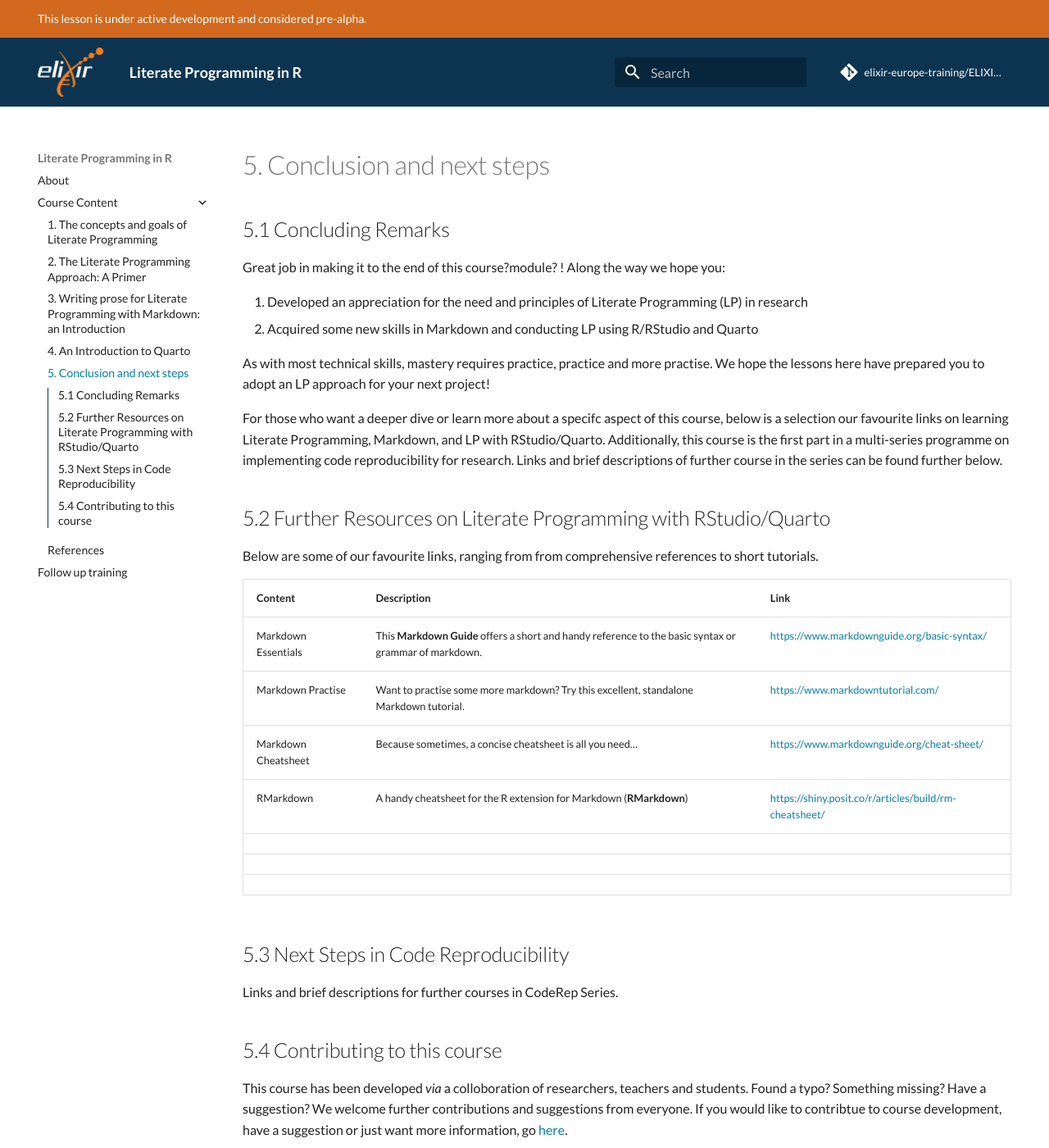
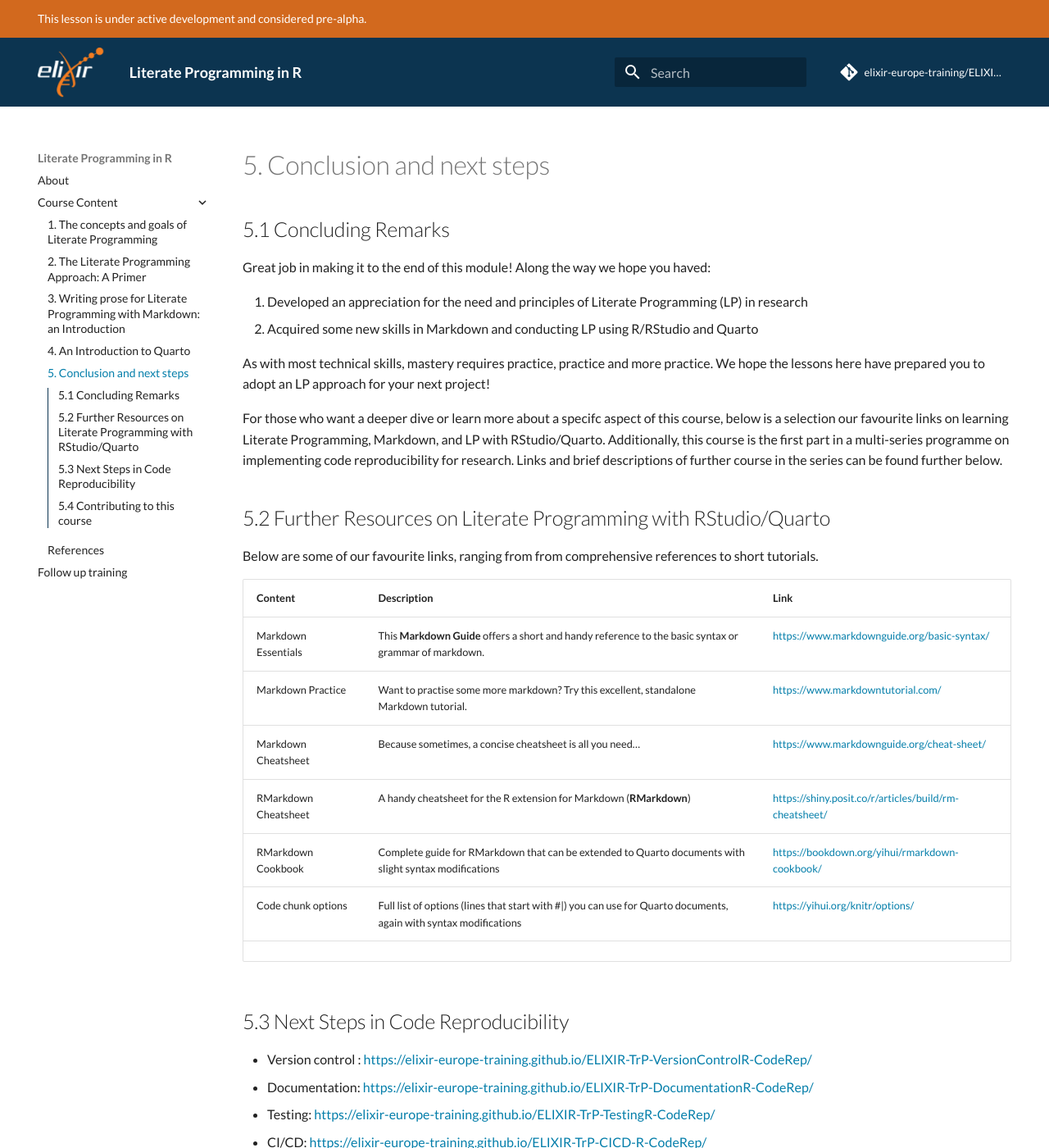
Before and after one commit to elixir-europe-training/ELIXIR-TrP-LiterateProgrammingR-CodeRep, an MkDocs documentation site: the page built from docs/chapters/chapter_05.md, in a window 1280 px wide and 1400 px high. Shown: the whole window at 82% size. Built offline with MkDocs 1.6.1 and Material for MkDocs 9.7.7, drawn with Linux system fonts in a browser that asks for light colours; comment, search, counter and statistics services are not loaded; some of the changed text lies outside the part shown.

Commit message:
Update chapter_05.md (#87)
Add links for further training & other modules, fix typos

```diff
--- a/docs/chapters/chapter_05.md
+++ b/docs/chapters/chapter_05.md
@@ -1,11 +1,11 @@
 ## 5.1 Concluding Remarks
 
-Great job in making it to the end of this course?module? ! Along the way we hope you:
+Great job in making it to the end of this module! Along the way we hope you haved:
 
 1. Developed an appreciation for the need and principles of Literate Programming (LP) in research
 2. Acquired some new skills in Markdown and conducting LP using R/RStudio and Quarto
 
-As with most technical skills, mastery requires practice, practice and more practise. We hope the lessons here have prepared you to adopt an LP approach for your next project!
+As with most technical skills, mastery requires practice, practice and more practice. We hope the lessons here have prepared you to adopt an LP approach for your next project!
 
 For those who want a deeper dive or learn more about a specifc aspect of this course, below is a selection our favourite links on learning Literate Programming, Markdown, and LP with RStudio/Quarto.
 Additionally, this course is the first part in a multi-series programme on implementing code reproducibility for research. Links and brief descriptions of further course in the series can be found further below.
@@ -17,16 +17,20 @@ Below are some of our favourite links, ranging from from comprehensive reference
 | **Content**         	| **Description**                                                                                        	| **Link**                                               	|
 |---------------------	|--------------------------------------------------------------------------------------------------------	|--------------------------------------------------------	|
 | Markdown Essentials 	| This **Markdown Guide** offers a short and handy reference to the basic syntax or grammar of markdown. 	| <https://www.markdownguide.org/basic-syntax/>           |
-| Markdown Practise   	| Want to practise some more markdown? Try this excellent, standalone Markdown tutorial.                 	| <https://www.markdowntutorial.com/>                     |
+| Markdown Practice   	| Want to practise some more markdown? Try this excellent, standalone Markdown tutorial.                 	| <https://www.markdowntutorial.com/>                     |
 | Markdown Cheatsheet 	| Because sometimes, a concise cheatsheet is all you need...                                             	| <https://www.markdownguide.org/cheat-sheet/>            |
-| RMarkdown           	| A handy cheatsheet for the R extension for Markdown (**RMarkdown**)                                    	| <https://shiny.posit.co/r/articles/build/rm-cheatsheet/>|
-|                     	|                                                                                                        	|                                                        	|
-|                     	|                                                                                                        	|                                                        	|
+| RMarkdown Cheatsheet 	| A handy cheatsheet for the R extension for Markdown (**RMarkdown**)                                    	| <https://shiny.posit.co/r/articles/build/rm-cheatsheet/>|
+| RMarkdown Cookbook   	| Complete guide for RMarkdown that can be extended to Quarto documents with slight syntax modifications 	| <https://bookdown.org/yihui/rmarkdown-cookbook/>  	|
+| Code chunk options    | Full list of options (lines that start with \#\|) you can use for Quarto documents, again with syntax modifications  | <https://yihui.org/knitr/options/>                   	|
 |                     	|                                                                                                        	|                                                        	|                                                                         	|                                                        	|
 
 ## 5.3 Next Steps in Code Reproducibility
 
-Links and brief descriptions for further courses in CodeRep Series.
+* Version control : <https://elixir-europe-training.github.io/ELIXIR-TrP-VersionControlR-CodeRep/>
+* Documentation: <https://elixir-europe-training.github.io/ELIXIR-TrP-DocumentationR-CodeRep/>
+* Testing: <https://elixir-europe-training.github.io/ELIXIR-TrP-TestingR-CodeRep/>
+* CI/CD: <https://elixir-europe-training.github.io/ELIXIR-TrP-CICD-R-CodeRep/>
+* Containers: <https://elixir-europe-training.github.io/ELIXIR-TrP-ContainersR-CodeRep/>
 
 
 ## 5.4 Contributing to this course
```
